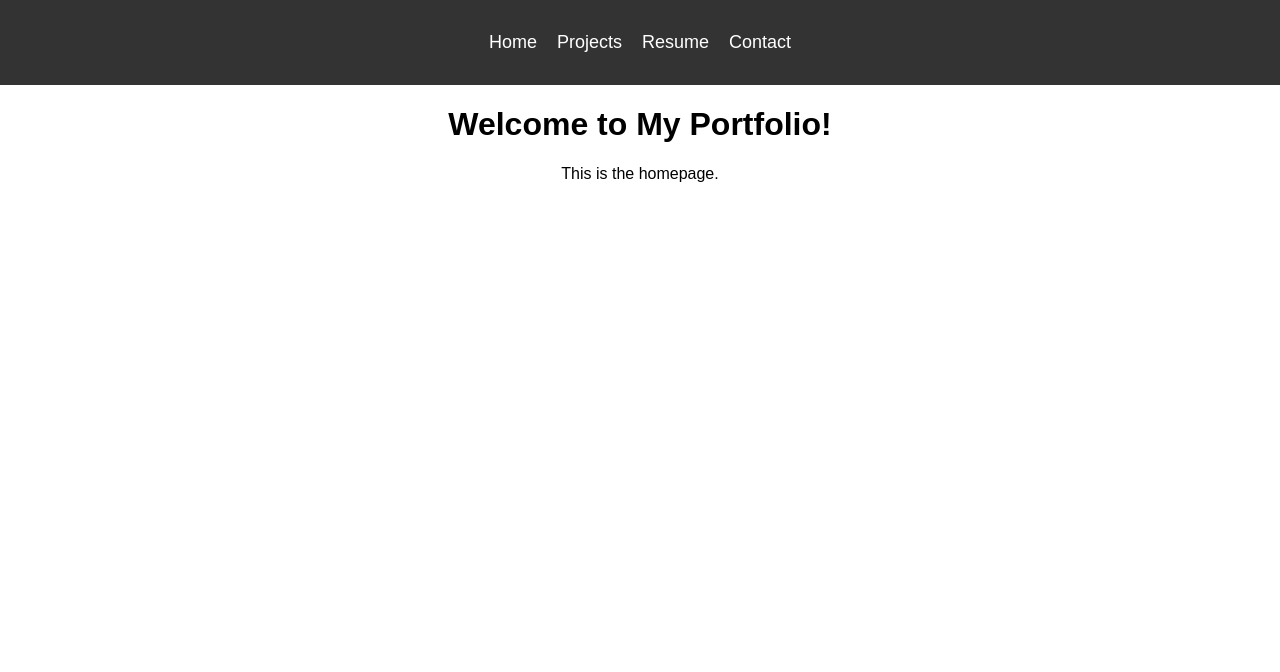
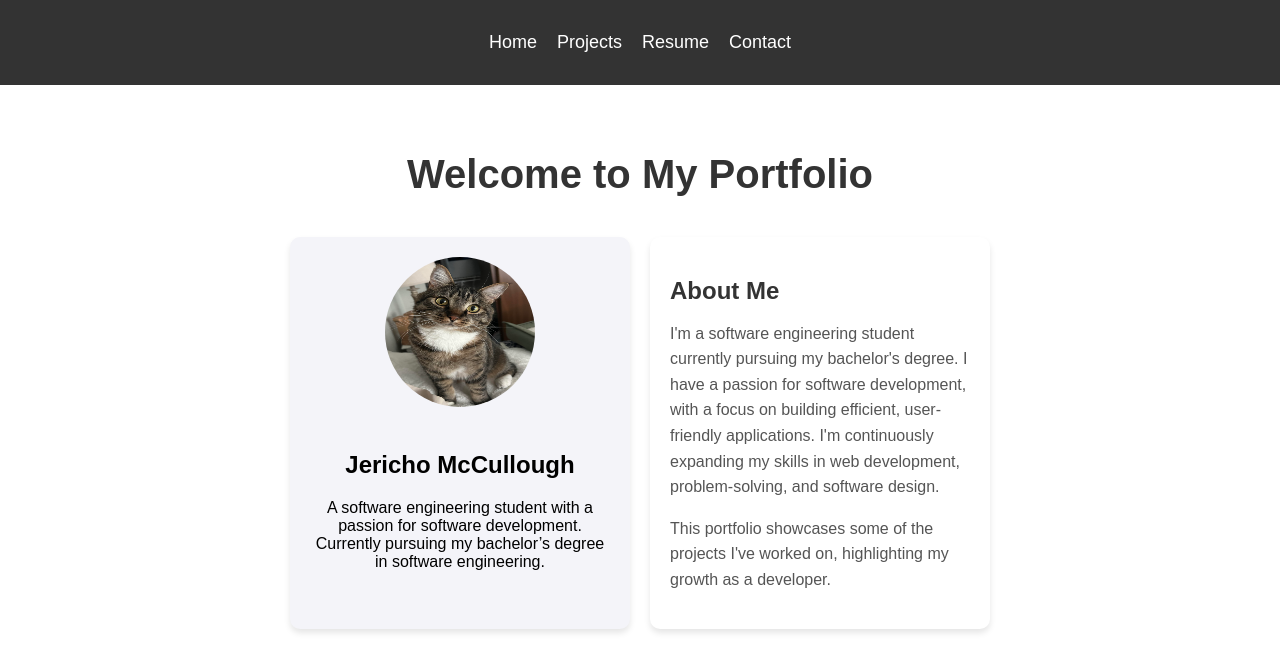
Before and after one commit to jerichomc/myPortfolio, a React (Create React App) app: page / in a window 1280 px wide. Shown: the top 672 px of the page. Built offline with nearby package versions, Linux system fonts and the light colour scheme.

Commit message:
connected it to move app and added picture of cat as palceholder image

```diff
--- a/src/index.css
+++ b/src/index.css
@@ -1,3 +1,5 @@
+
+
 body {
   font-family: Arial, sans-serif;
   margin: 0;
@@ -35,3 +37,137 @@ nav ul li a:visited {
 nav ul li a:hover {
   text-decoration: underline;
 }
+
+/*Projects*/
+
+.projects-container {
+  display: flex;
+  flex-direction: column;
+  align-items: center;
+  justify-content: center;
+  height: 100vh;
+  padding: 20px;
+  gap: 20px;
+}
+
+.project-card {
+  background-color: #f4f4f9;
+  border-radius: 10px;
+  padding: 20px;
+  box-shadow: 0 4px 6px rgba(0, 0, 0, 0.1);
+  transition: transform 0.3s ease, box-shadow 0.3s ease;
+  width: 500px;
+  text-align: center;
+}
+
+.project-card:hover {
+  transform: translateY(-5px);
+  box-shadow: 0 6px 10px rgba(0, 0, 0, 0.2);
+}
+
+.project-card h2 {
+  font-size: 1.5rem;
+  color: #333;
+}
+
+.project-card p {
+  font-size: 1rem;
+  color: #555;
+}
+
+.project-card a {
+  display: inline-block;
+  margin-top: 10px;
+  padding: 10px 20px;
+  background-color: #007bff;
+  color: white;
+  text-decoration: none;
+  border-radius: 5px;
+  transition: background-color 0.3s ease;
+}
+
+.project-card a:hover {
+  background-color: #0056b3;
+}
+
+.home-container {
+  text-align: center;
+  padding: 40px;
+  font-family: Arial, Helvetica, sans-serif;
+}
+
+h1 {
+  font-size: 2.5rem;
+  color: #333;
+  margin-bottom: 40px;
+}
+
+.home-cards-container {
+  display: flex;
+  justify-content: center;
+  gap: 20px;
+  flex-wrap: wrap;
+  margin-top: 30px;
+}
+
+.info-card {
+  background-color: #f4f4f9;
+  padding: 20px;
+  border-radius: 10px;
+  box-shadow: 0 4px 6px rgba(0, 0, 0, 0.1);
+  width: 300px;
+  text-align: center;
+  transition: transform 0.3s ease, box-shadow 0.3s ease;
+}
+
+.info-card:hover {
+  transform: translateY(-5px);
+  box-shadow: 0 6px 10px rgba(0, 0, 0, 0.2);
+}
+
+.profile-image {
+  border-radius: 50%;
+  width: 150px;
+  height: 150px;
+  margin-bottom: 20px;
+}
+
+/* Bio card styling */
+.bio-card {
+  background-color: #fff;
+  padding: 20px;
+  border-radius: 10px;
+  box-shadow: 0 4px 6px rgba(0, 0, 0, 0.1);
+  width: 300px;
+  text-align: left;
+  transition: transform 0.3s ease, box-shadow 0.3s ease;
+}
+
+.bio-card:hover {
+  transform: translateY(-5px);
+  box-shadow: 0 6px 10px rgba(0, 0, 0, 0.15);
+}
+
+.bio-card h2 {
+  font-size: 1.5rem;
+  margin-bottom: 10px;
+  color: #333;
+}
+
+.bio-card p {
+  font-size: 1rem;
+  color: #555;
+  line-height: 1.6;
+}
+
+/* Responsive Design */
+@media (max-width: 768px) {
+  .home-cards-container {
+    flex-direction: column;
+    align-items: center;
+  }
+
+  .info-card, .bio-card {
+    width: 80%;
+  }
+}
--- a/src/pages/Contact.js
+++ b/src/pages/Contact.js
@@ -3,7 +3,10 @@ function Contact(){
     return (
         <div>
             <h1>Contact Me</h1>
-            <p>Reach out to me!</p>
+            <p>Email: jerichomc255@gmail.com</p>
+            <p>Phone: (425)-221-9493</p>
+            <p>LinkedIn: <a href="https://www.linkedin.com/in/jericho-mccullough-1a6a85209/" target="_blank" rel="noopener noreferrer">LinkedIn Page</a></p>
+            <p>Github: <a href="https://github.com/jerichomc" target="_blank" rel="noopener noreferrer">Github Page</a></p>
         </div>
     );
 }
--- a/src/pages/Home.js
+++ b/src/pages/Home.js
@@ -1,10 +1,28 @@
 function Home() {
     return (
-        <div>
-            <h1>Welcome to My Portfolio!</h1>
-            <p>This is the homepage.</p>
+      <div className="home-container">
+        <h1>Welcome to My Portfolio</h1>
+
+        <div className="home-cards-container">
+          {/* Card 1: personal info */}
+          <div className="info-card">
+          <img src='/percy.jpg' alt="Jericho McCullough" className="profile-image" />
+          <h2>Jericho McCullough</h2>
+          <p>A software engineering student with a passion for software development. Currently pursuing my bachelor’s degree in software engineering.</p>
+          </div>
+
+          <div className="bio-card">
+            <h2>About Me</h2>
+            <p>
+            I'm a software engineering student currently pursuing my bachelor's degree.
+            I have a passion for software development, with a focus on building efficient, user-friendly applications.
+            I'm continuously expanding my skills in web development, problem-solving, and software design.
+            </p>
+            <p>This portfolio showcases some of the projects I've worked on, highlighting my growth as a developer.</p>
+          </div>
         </div>
+      </div>
     );
-}
+  }
 
-export default Home;
+  export default Home;
--- a/src/pages/Projects.js
+++ b/src/pages/Projects.js
@@ -1,9 +1,46 @@
 function Projects() {
-    return(
+    const projects = [
+        {
+            title: 'Movie Recommendation App 🎬',
+            description: 'Web application that recommends movies based on user input.',
+            tech: 'React, JavaScript, CSS, TMDb API',
+            link: 'https://jerichomc.github.io/movieRecApp/',
+        },
+        {
+            title: 'Task Manager ✅',
+            description: 'Simple task manager web application using React.',
+            tech: 'React, JavaScript, CSS, Local Storage',
+            link: '#',
+        },
+        {
+            title: 'Yahtzee Game 🎲',
+            description: 'Classic version of Yahtzee utilizing JavaScript and HTML/CSS.',
+            tech: 'HTML, CSS, JavaScript',
+            link: 'https://jerichomc.github.io/yahtzeeGame/',
+        },
+        {
+            title: 'Digital Clock ⏰',
+            description: 'Digital clock web application using JavaScript and HTML/CSS.',
+            tech: 'HTML, CSS, JavaScript',
+            link: 'https://jerichomc.github.io/digitalClock/',
+        },
+
+    ];
+
+    return (
         <div>
             <h1>Projects</h1>
-            <p>Here are some things I've made!</p>
-        </div>
+            <div className="projects-container">
+                {projects.map((project, index) => (
+                    <div key={index} className="project-card">
+            <h2>{project.title}</h2>
+            <p>{project.description}</p>
+            <p><strong>Tech Stack:</strong> {project.tech}</p>
+            <a href={project.link} target="_blank" rel="noopener noreferrer">View Project</a>
+          </div>
+        ))}
+      </div>
+    </div>
     );
 }
 
--- a/src/pages/Resume.js
+++ b/src/pages/Resume.js
@@ -3,7 +3,9 @@ function Resume() {
     return (
         <div>
             <h1>Resume</h1>
-            <p>My resume will go here</p>
+            <a href="/resume.docx" download="myResume.docx">
+                <button>Download Resume</button>
+            </a>
         </div>
 
     );
```
Also changed, not shown: public/percy.jpg (added), 1 other file (tests, documents, lock files or other folders).
